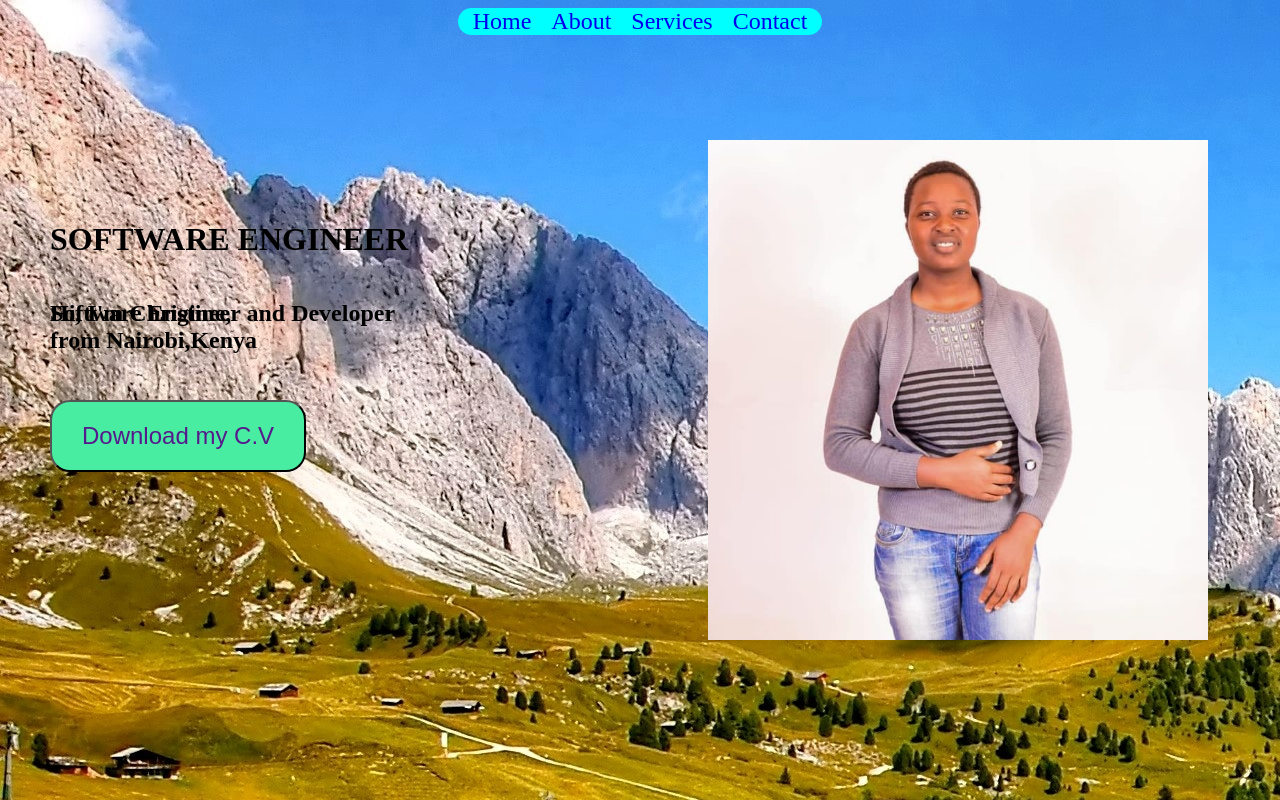
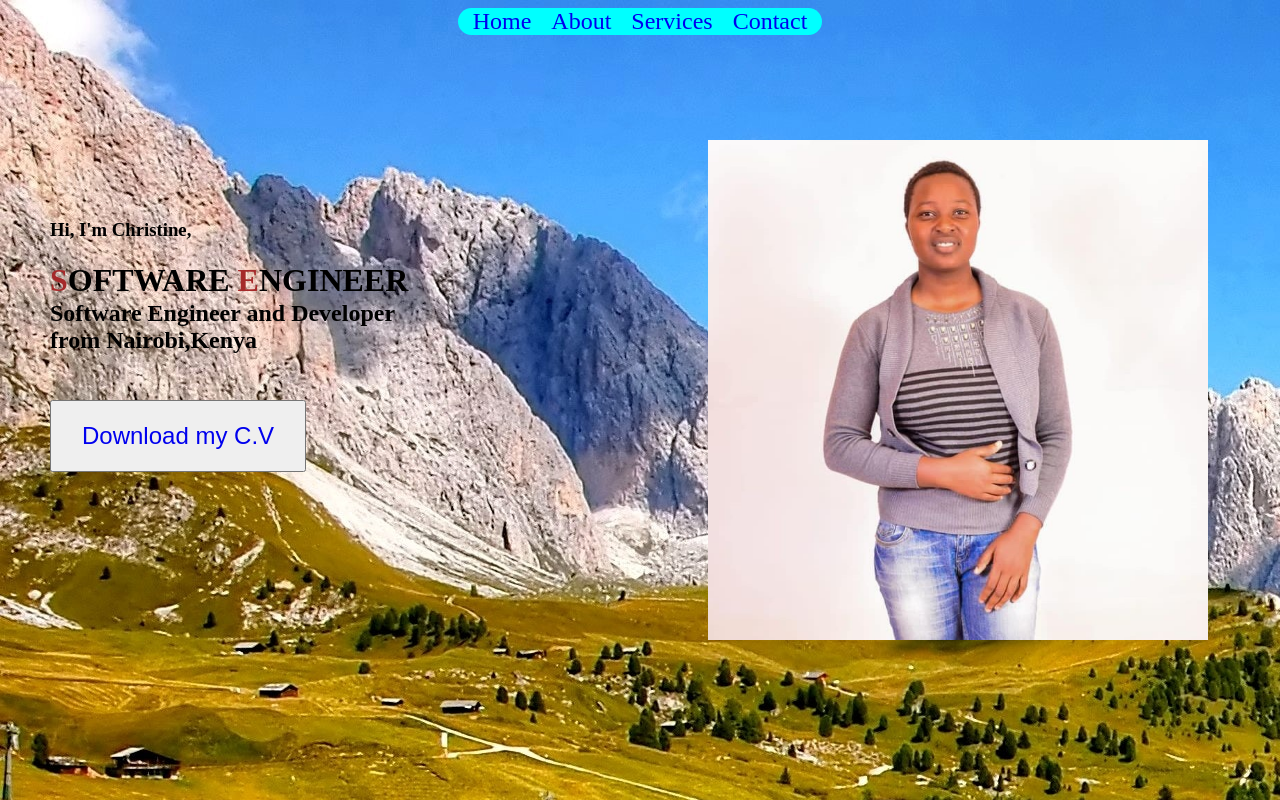
Before and after one commit to christine-M9/My-Personal-Website, a plain HTML site: page index.html in a window 1280 px wide. Drawn offline with Linux system fonts and the light colour scheme.

Commit message:
complete assignment

```diff
--- a/index.html
+++ b/index.html
@@ -17,11 +17,11 @@
     </nav>
     <div class="img"><img src="/images/Screenshot_2023_0609_173733.jpg" alt="christine"></div>
     <div class="text">
-        <h2>Hi, I'm Christine,</h2>
-        <h1>SOFTWARE ENGINEER</h1>
+        <h3>Hi, I'm Christine,</h3>
+        <h1><span>S</span>OFTWARE <span>E</span>NGINEER</h1>
         <h2>Software Engineer and Developer from Nairobi,Kenya</h2>
     </div>
-   <button id="cv"><a href="">Download my C.V</a></button>
+   <button id="cv"><a href="/C.V/C. VITAE(1).pdf">Download my C.V</a></button>
 
 
 </body>
--- a/style.css
+++ b/style.css
@@ -32,7 +32,7 @@ img{
     margin-top: 100px;
 }
 #cv{
-    background-color:rgb(73, 237, 161);
+    background-color:rgb(224, 135, 45)
     border-radius: 20px;
     padding: 20px;
     position: absolute;
@@ -60,7 +60,7 @@ input{
 }
 .h2{
     position: absolute;
-    top: 80px;
+    top: 50px;
     left: auto;
 }
 body{
@@ -74,3 +74,6 @@ h2{
 ul{
 
 }
+span{
+    color: brown;
+}
```
Also changed, not shown: 1 other file.
